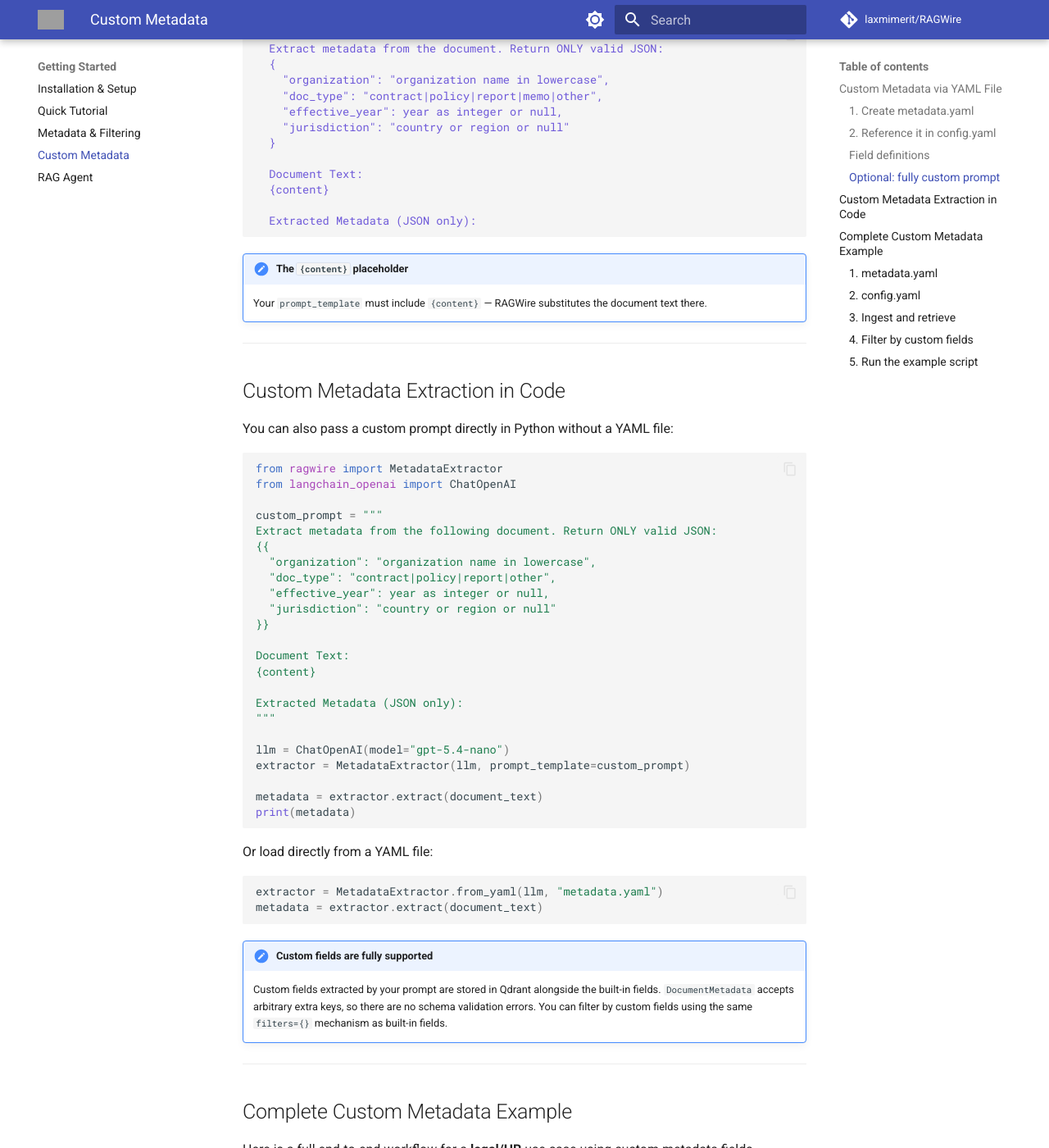
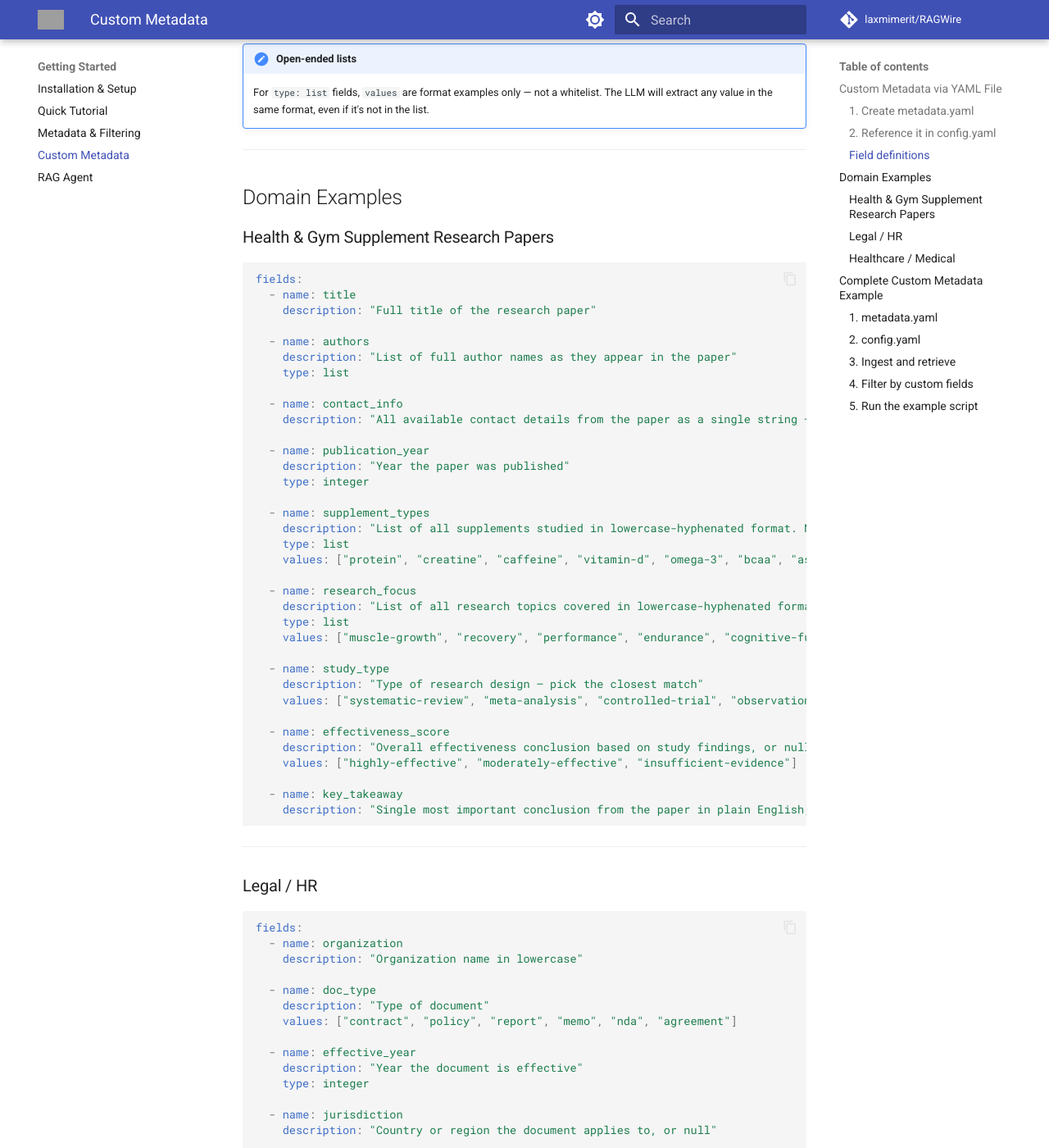
Before and after one commit to laxmimerit/RAGWire, an MkDocs documentation site: the page built from docs/custom_metadata.md, in a window 1280 px wide and 1400 px high, scrolled down 1424 px. Shown: the whole window at 82% size. Built offline with MkDocs 1.6.1 and Material for MkDocs 9.7.7, drawn with Linux system fonts in a browser that asks for light colours; comment, search, counter and statistics services are not loaded; some of the changed text lies outside the part shown; grey boxes are pictures that could not be loaded.

Commit message:
schema extraction with pydantic base model

````diff
--- a/docs/architecture/metadata_extraction.md
+++ b/docs/architecture/metadata_extraction.md
@@ -120,7 +120,7 @@
 
     BP --> PT["Custom prompt template\nwith {content} placeholder"]
 
-    PT --> ME["MetadataExtractor(llm, prompt_template)\nSame extraction logic\nDifferent fields"]
+    PT --> ME["MetadataExtractor(llm, schema_model)\nSame extraction logic\nDifferent fields"]
 ```
 
 The `from_yaml()` classmethod handles this automatically — no code change needed, just point `metadata.config_file` to your YAML.
--- a/docs/custom_metadata.md
+++ b/docs/custom_metadata.md
@@ -1,12 +1,12 @@
 # Custom Metadata
 
-RAGWire supports fully custom metadata fields for any domain — legal, HR, medical, e-commerce, and more. Define your fields in a YAML file or pass a custom prompt in code.
+RAGWire supports fully custom metadata fields for any domain — legal, HR, medical, e-commerce, and more. Define your fields in a YAML file and RAGWire builds a typed Pydantic schema automatically.
 
 ---
 
 ## Custom Metadata via YAML File
 
-The easiest way to define custom metadata fields is a YAML config file. RAGWire auto-builds the extraction prompt from your field definitions — no code changes needed.
+The easiest way to define custom metadata fields is a YAML config file. RAGWire builds a Pydantic model from your field definitions and uses `with_structured_output` for reliable, type-safe extraction — no manual JSON parsing.
 
 ### 1. Create `metadata.yaml`
 
@@ -17,10 +17,11 @@
 
   - name: doc_type
     description: "Type of document"
-    values: ["contract", "policy", "report", "memo", "other"]
+    values: ["contract", "policy", "report", "memo"]
 
   - name: effective_year
-    description: "Year the document is effective, as integer or null"
+    description: "Year the document is effective"
+    type: integer
 
   - name: jurisdiction
     description: "Country or region the document applies to, or null"
@@ -33,80 +34,127 @@
   config_file: "metadata.yaml"
 ```
 
-That's it. RAGWire reads the YAML at startup, builds an extraction prompt from your fields, and uses it for every ingested document. The extracted values are stored in Qdrant and can be filtered at query time exactly like the built-in fields.
+That's it. RAGWire reads the YAML at startup, builds a Pydantic schema from your fields, and uses it for every ingested document. The extracted values are stored in Qdrant and can be filtered at query time exactly like the built-in fields.
+
+See [Domain Examples](#domain-examples) below for ready-to-use schemas for legal, HR, healthcare, and more.
 
 ### Field definitions
 
 | Key | Required | Description |
 |---|---|---|
-| `name` | Yes | JSON key name stored in metadata |
-| `description` | Yes | Human-readable hint sent to the LLM |
-| `values` | No | Allowed values — shown as `val1\|val2\|val3` in the prompt |
+| `name` | Yes | Field key stored in metadata |
+| `description` | Yes | Instruction sent to the LLM describing what to extract |
+| `type` | No | `string` (default) \| `list` \| `integer` |
+| `values` | No | Example/allowed values — shown to LLM as format hints |
 
-### Optional: fully custom prompt
-
-If you need full control over the prompt, add a `prompt_template` key. When present, `fields` is ignored.
-
-```yaml
-prompt_template: |
-  Extract metadata from the document. Return ONLY valid JSON:
-  {
-    "organization": "organization name in lowercase",
-    "doc_type": "contract|policy|report|memo|other",
-    "effective_year": year as integer or null,
-    "jurisdiction": "country or region or null"
-  }
-
-  Document Text:
-  {content}
-
-  Extracted Metadata (JSON only):
-```
-
-!!! note "The `{content}` placeholder"
-    Your `prompt_template` must include `{content}` — RAGWire substitutes the document text there.
+!!! note "Open-ended lists"
+    For `type: list` fields, `values` are format examples only — not a whitelist. The LLM will extract any value in the same format, even if it's not in the list.
 
 ---
 
-## Custom Metadata Extraction in Code
+## Domain Examples
 
-You can also pass a custom prompt directly in Python without a YAML file:
+### Health & Gym Supplement Research Papers
 
-```python
-from ragwire import MetadataExtractor
-from langchain_openai import ChatOpenAI
+```yaml
+fields:
+  - name: title
+    description: "Full title of the research paper"
 
-custom_prompt = """
-Extract metadata from the following document. Return ONLY valid JSON:
-{{
-  "organization": "organization name in lowercase",
-  "doc_type": "contract|policy|report|other",
-  "effective_year": year as integer or null,
-  "jurisdiction": "country or region or null"
-}}
+  - name: authors
+    description: "List of full author names as they appear in the paper"
+    type: list
 
-Document Text:
-{content}
+  - name: contact_info
+    description: "All available contact details from the paper as a single string — include any combination of email, website, university/institution, department, and address that are present. Return null if none found"
 
-Extracted Metadata (JSON only):
-"""
+  - name: publication_year
+    description: "Year the paper was published"
+    type: integer
 
-llm = ChatOpenAI(model="gpt-5.4-nano")
-extractor = MetadataExtractor(llm, prompt_template=custom_prompt)
+  - name: supplement_types
+    description: "List of all supplements studied in lowercase-hyphenated format. Not limited to the examples — extract any supplement mentioned in the paper. Return empty list if none"
+    type: list
+    values: ["protein", "creatine", "caffeine", "vitamin-d", "omega-3", "bcaa", "ashwagandha", "magnesium", "beta-alanine"]
 
-metadata = extractor.extract(document_text)
-print(metadata)
+  - name: research_focus
+    description: "List of all research topics covered in lowercase-hyphenated format. Not limited to the examples — extract any focus area mentioned"
+    type: list
+    values: ["muscle-growth", "recovery", "performance", "endurance", "cognitive-function", "fat-loss", "safety", "hormonal"]
+
+  - name: study_type
+    description: "Type of research design — pick the closest match"
+    values: ["systematic-review", "meta-analysis", "controlled-trial", "observational", "narrative-review"]
+
+  - name: effectiveness_score
+    description: "Overall effectiveness conclusion based on study findings, or null if the paper does not draw a direct effectiveness conclusion"
+    values: ["highly-effective", "moderately-effective", "insufficient-evidence"]
+
+  - name: key_takeaway
+    description: "Single most important conclusion from the paper in plain English, maximum 200 characters"
 ```
 
-Or load directly from a YAML file:
+---
 
-```python
-extractor = MetadataExtractor.from_yaml(llm, "metadata.yaml")
-metadata = extractor.extract(document_text)
+### Legal / HR
+
+```yaml
+fields:
+  - name: organization
+    description: "Organization name in lowercase"
+
+  - name: doc_type
+    description: "Type of document"
+    values: ["contract", "policy", "report", "memo", "nda", "agreement"]
+
+  - name: effective_year
+    description: "Year the document is effective"
+    type: integer
+
+  - name: jurisdiction
+    description: "Country or region the document applies to, or null"
+
+  - name: parties
+    description: "List of parties involved in the document (individuals or organizations)"
+    type: list
+
+  - name: status
+    description: "Current status of the document"
+    values: ["active", "expired", "draft", "terminated"]
 ```
 
-!!! note "Custom fields are fully supported"
-    Custom fields extracted by your prompt are stored in Qdrant alongside the built-in fields. `DocumentMetadata` accepts arbitrary extra keys, so there are no schema validation errors. You can filter by custom fields using the same `filters={}` mechanism as built-in fields.
+### Healthcare / Medical
+
+```yaml
+fields:
+  - name: condition
+    description: "List of medical conditions or diseases discussed, in lowercase-hyphenated format"
+    type: list
+
+  - name: treatment_type
+    description: "List of treatments or interventions discussed"
+    type: list
+    values: ["medication", "surgery", "therapy", "diagnostic", "preventive", "rehabilitation"]
+
+  - name: specialty
+    description: "List of medical specialties the document covers"
+    type: list
+    values: ["cardiology", "oncology", "neurology", "orthopedics", "general-practice", "psychiatry"]
+
+  - name: publication_year
+    description: "Year the document was published"
+    type: integer
+
+  - name: patient_population
+    description: "Target patient population described in the document, or null"
+
+  - name: evidence_level
+    description: "Level of clinical evidence"
+    values: ["systematic-review", "rct", "cohort-study", "case-study", "expert-opinion"]
+
+  - name: key_finding
+    description: "Most important clinical finding or recommendation, maximum 200 characters"
+```
 
 ---
 
@@ -123,13 +171,18 @@
 
   - name: doc_type
     description: "Type of document"
-    values: ["contract", "policy", "report", "memo", "other"]
+    values: ["contract", "policy", "report", "memo"]
 
   - name: effective_year
-    description: "Year the document is effective, as integer or null"
+    description: "Year the document is effective"
+    type: integer
 
   - name: jurisdiction
     description: "Country or region the document applies to, or null"
+
+  - name: parties
+    description: "List of parties involved in the document (individuals or organizations)"
+    type: list
 ```
 
 ### 2. `config.yaml`
@@ -144,7 +197,7 @@
   model: "gpt-5.4-nano"
 
 metadata:
-  config_file: "metadata.yaml"   # ← point to your custom fields
+  config_file: "metadata.yaml"
 
 vectorstore:
   url: "http://localhost:6333"
@@ -163,20 +216,17 @@
 
 rag = RAGWire("config.yaml")
 
-# Ingest documents — custom fields extracted from each doc
 stats = rag.ingest_directory("data/")
 print(f"Ingested {stats['processed']} docs, {stats['chunks_created']} chunks")
 
-# Inspect extracted metadata on a retrieved chunk
 results = rag.retrieve("data protection policy", top_k=1)
 print(results[0].metadata)
 # {
 #     "organization": "acme corp",
 #     "doc_type": "policy",
 #     "effective_year": 2024,
-#     "jurisdiction": "EU",
+#     "jurisdiction": "eu",
 #     "source": "data/acme_data_policy.pdf",
-#     "file_name": "acme_data_policy.pdf",
 #     ...
 # }
 ```
@@ -186,23 +236,21 @@
 Explicit filters:
 
 ```python
-# Only policy documents
 results = rag.retrieve(
     "employee data handling responsibilities",
     filters={"doc_type": "policy"}
 )
 
-# EU jurisdiction contracts from 2024
 results = rag.retrieve(
     "termination clauses",
-    filters={"doc_type": "contract", "jurisdiction": "EU", "effective_year": 2024}
+    filters={"doc_type": "contract", "jurisdiction": "eu", "effective_year": 2024}
 )
 ```
 
 Auto-filter (LLM extracts from query):
 
 ```python
-# LLM extracts {"jurisdiction": "EU", "doc_type": "policy"} automatically
+# LLM extracts {"jurisdiction": "eu", "doc_type": "policy"} automatically
 results = rag.retrieve("What are the EU data protection policies?")
 ```
 
--- a/pyproject.toml
+++ b/pyproject.toml
@@ -4,7 +4,7 @@
 
 [project]
 name = "ragwire"
-version = "1.2.1"
+version = "1.2.2"
 description = "RAGWire — Production-grade RAG toolkit for document ingestion and retrieval with hybrid search support"
 readme = "README.md"
 license = "MIT"
--- a/ragwire/__init__.py
+++ b/ragwire/__init__.py
@@ -27,14 +27,14 @@
 try:
     __version__ = version("ragwire")
 except PackageNotFoundError:
-    __version__ = "1.2.1"
+    __version__ = "1.2.2"
 
 __author__ = "KGP Talkie Private Limited"
 
 from .core.config import Config
 from .core.pipeline import RAGWire
 from .metadata.schema import DocumentMetadata
-from .metadata.extractor import MetadataExtractor
+from .metadata.extractor import MetadataExtractor, FinancialMetadata
 from .loaders.markitdown_loader import MarkItDownLoader
 from .processing.splitter import get_splitter, get_markdown_splitter, get_code_splitter
 from .processing.hashing import sha256_text, sha256_file_from_path, sha256_chunk
@@ -50,6 +50,7 @@
     # Metadata
     "DocumentMetadata",
     "MetadataExtractor",
+    "FinancialMetadata",
     # Loaders
     "MarkItDownLoader",
     # Processing
````
Also changed, not shown: docs/api_reference.md (+30 -24 lines), docs/architecture/component_map.md (+1 -1 lines).
